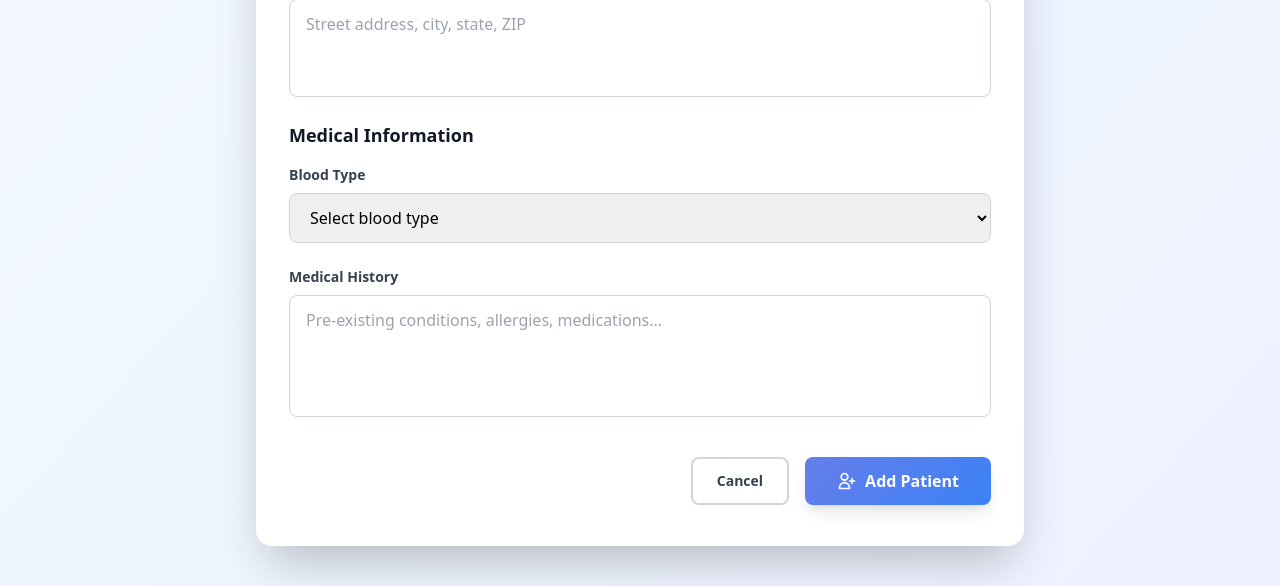
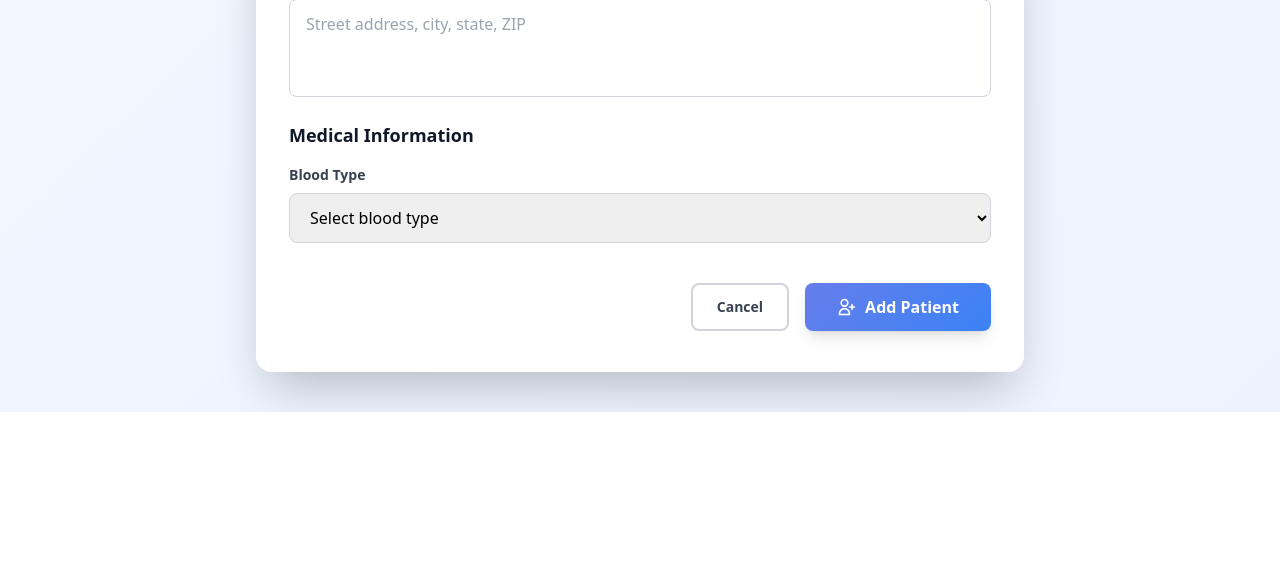
Before and after one commit to Abdogoda/Blood-Diagnosis, a FastAPI app: template app/templates/admin/add_patient.html in a window 1280 px wide. Shown: the part 818-1404 px from the top of the page. After the commit the page ends 1230 px from the top, so only its background shows below. Run offline with FastAPI, Linux system fonts and the light colour scheme; the template is opened without the code that fills it, so the values that code supplies are empty; some libraries are stand-ins or nearby versions.

Commit message:
feat: Remove medical history field from add patient forms for admin and doctor

```diff
--- a/app/ai/cbc/predict.py
+++ b/app/ai/cbc/predict.py
@@ -1,6 +1,12 @@
 import os
 import json
 from pathlib import Path
+import warnings
+
+# Suppress warnings
+warnings.filterwarnings('ignore', category=UserWarning, module='pytorch_tabnet')
+warnings.filterwarnings('ignore', category=UserWarning, module='sklearn')
+warnings.filterwarnings('ignore', message='.*InconsistentVersionWarning.*')
 
 import numpy as np
 import pandas as pd
--- a/app/routers/admin.py
+++ b/app/routers/admin.py
@@ -449,7 +449,6 @@ async def add_patient(
     gender: str = Form(...),
     address: str = Form(None),
     blood_type: str = Form(None),
-    medical_history: str = Form(None),
     current_user: User = Depends(require_role(["admin"])),
     db: Session = Depends(get_db)
 ):
--- a/app/routers/doctors.py
+++ b/app/routers/doctors.py
@@ -109,7 +109,6 @@ async def add_patient(
     gender: str = Form(...),
     address: str = Form(None),
     blood_type: str = Form(None),
-    medical_history: str = Form(None),
     current_user: User = Depends(require_role(["doctor", "admin"])),
     db: Session = Depends(get_db)
 ):
--- a/app/templates/admin/add_patient.html
+++ b/app/templates/admin/add_patient.html
@@ -105,12 +105,6 @@
                                     <option value="O-">O-</option>
                                 </select>
                             </div>
-                            <div>
-                                <label for="medical-history" class="block text-sm font-semibold text-gray-700 mb-2">Medical History</label>
-                                <textarea id="medical-history" name="medical_history" rows="4"
-                                          class="block w-full px-4 py-3 border border-gray-300 rounded-lg focus:outline-none focus:ring-2 focus:ring-blue-500 focus:border-transparent transition-all duration-200 hover:border-blue-400 resize-none"
-                                          placeholder="Pre-existing conditions, allergies, medications..."></textarea>
-                            </div>
                         </div>
                     </div>
 
--- a/app/templates/doctor/add_patient.html
+++ b/app/templates/doctor/add_patient.html
@@ -102,12 +102,6 @@
                                     <option value="O-">O-</option>
                                 </select>
                             </div>
-                            <div>
-                                <label for="medical-history" class="block text-sm font-semibold text-gray-700 mb-2">Medical History</label>
-                                <textarea id="medical-history" name="medical_history" rows="4"
-                                          class="block w-full px-4 py-3 border border-gray-300 rounded-lg focus:outline-none focus:ring-2 focus:ring-blue-500 focus:border-transparent transition-all duration-200 hover:border-blue-400 resize-none"
-                                          placeholder="Pre-existing conditions, allergies, medications..."></textarea>
-                            </div>
                         </div>
                     </div>
 
```
